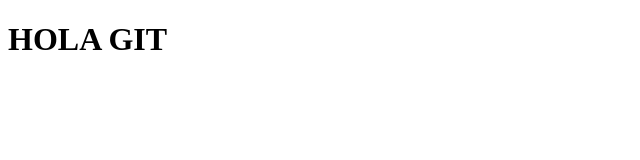
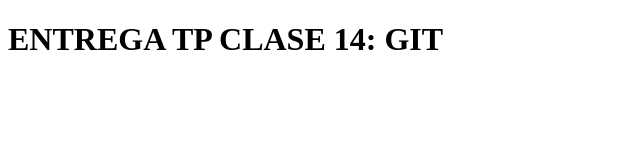
Before and after one commit to nicolasso7/entrega_clase14, a plain HTML site: page index.html in a window 1280 px wide. Shown: the whole page, without its empty margins (0-640 px from the left). Drawn offline with Linux system fonts and the light colour scheme.

Commit message:
Estructura HTML + h1 ENTREGA TP CLASE 14: GIT

```diff
--- a/index.html
+++ b/index.html
@@ -7,6 +7,6 @@
     <title>Document</title>
 </head>
 <body>
-    <h1>HOLA GIT</h1>
+    <h1>ENTREGA TP CLASE 14: GIT</h1>
 </body>
 </html>
```
Also changed, not shown: lentes1.jpg (added), lentes2.jpg (added).
